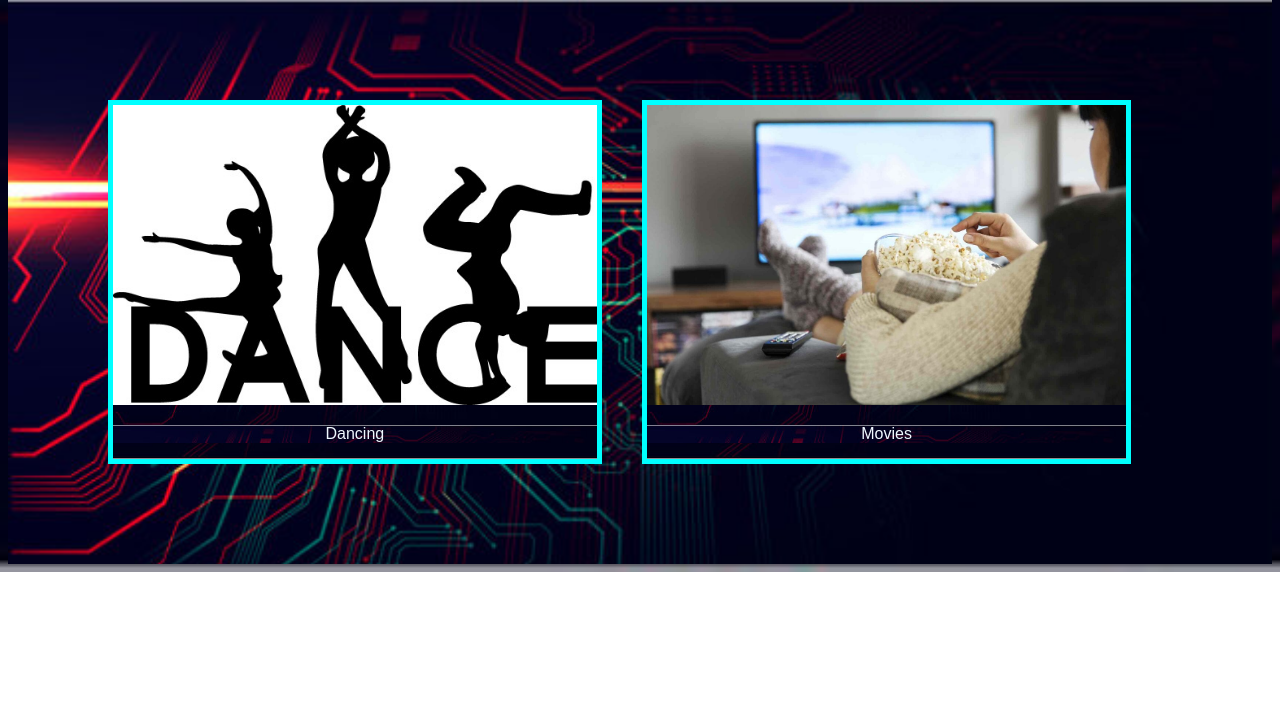
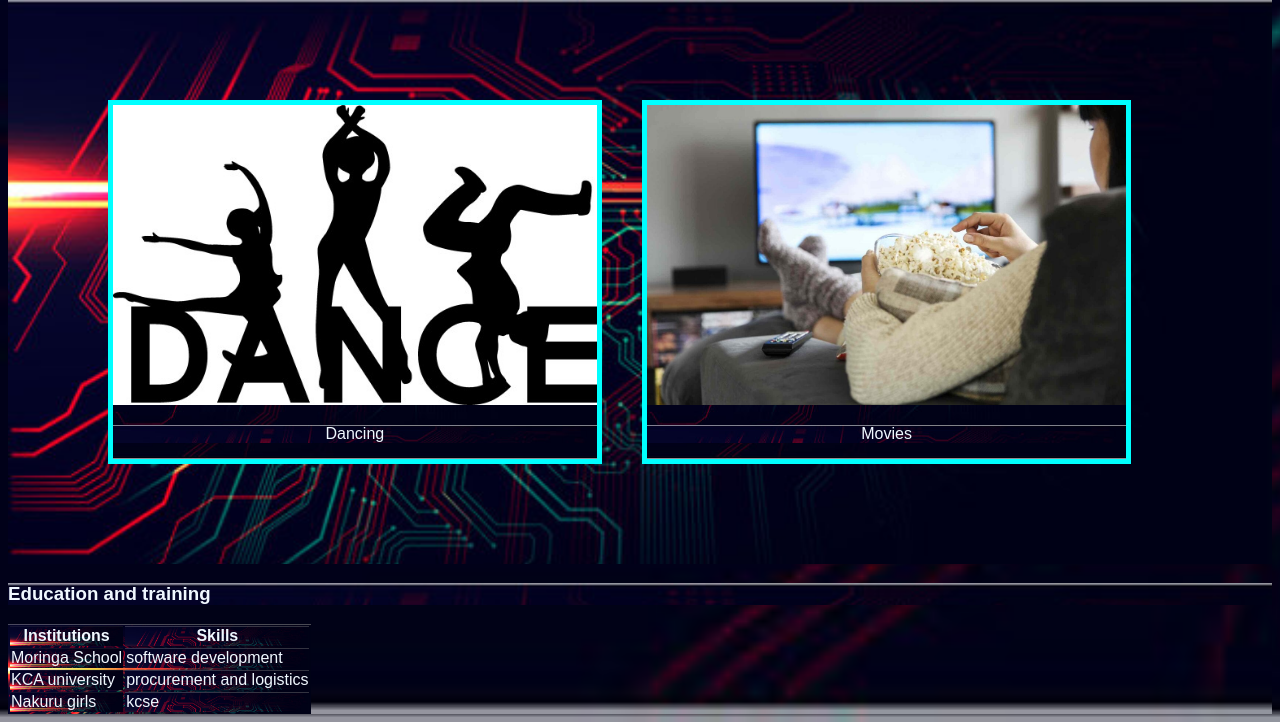
Before and after one commit to Ngima-Muraguri/myporfolio, a plain HTML site: page port.html in a window 1280 px wide. Shown: the part 2525-3247 px from the top of the page. Before the commit the page ends 3097 px from the top, so only its background shows below. Drawn offline with Linux system fonts and the light colour scheme.

Commit message:
ft;added table

```diff
--- a/port.html
+++ b/port.html
@@ -85,7 +85,26 @@
                 </div>
             </div>
         </div>
-
-
+    <h3>Education and training</h3>
+    <div class="tabl"></div>
+    <table>
+        <tr>
+            <th>Institutions</th>
+            <th>Skills</th>
+        </tr>
+        <tr>
+            <td>Moringa School</td>
+            <td>software development</td>
+        </tr>
+        <tr>
+            <td>KCA university</td>
+            <td>procurement and logistics</td>
+        </tr>
+        <tr>
+            <td>Nakuru girls</td>
+            <td>kcse</td>
+        </tr>
+    </table>
+    </div>
 </body>
 </html>
```
